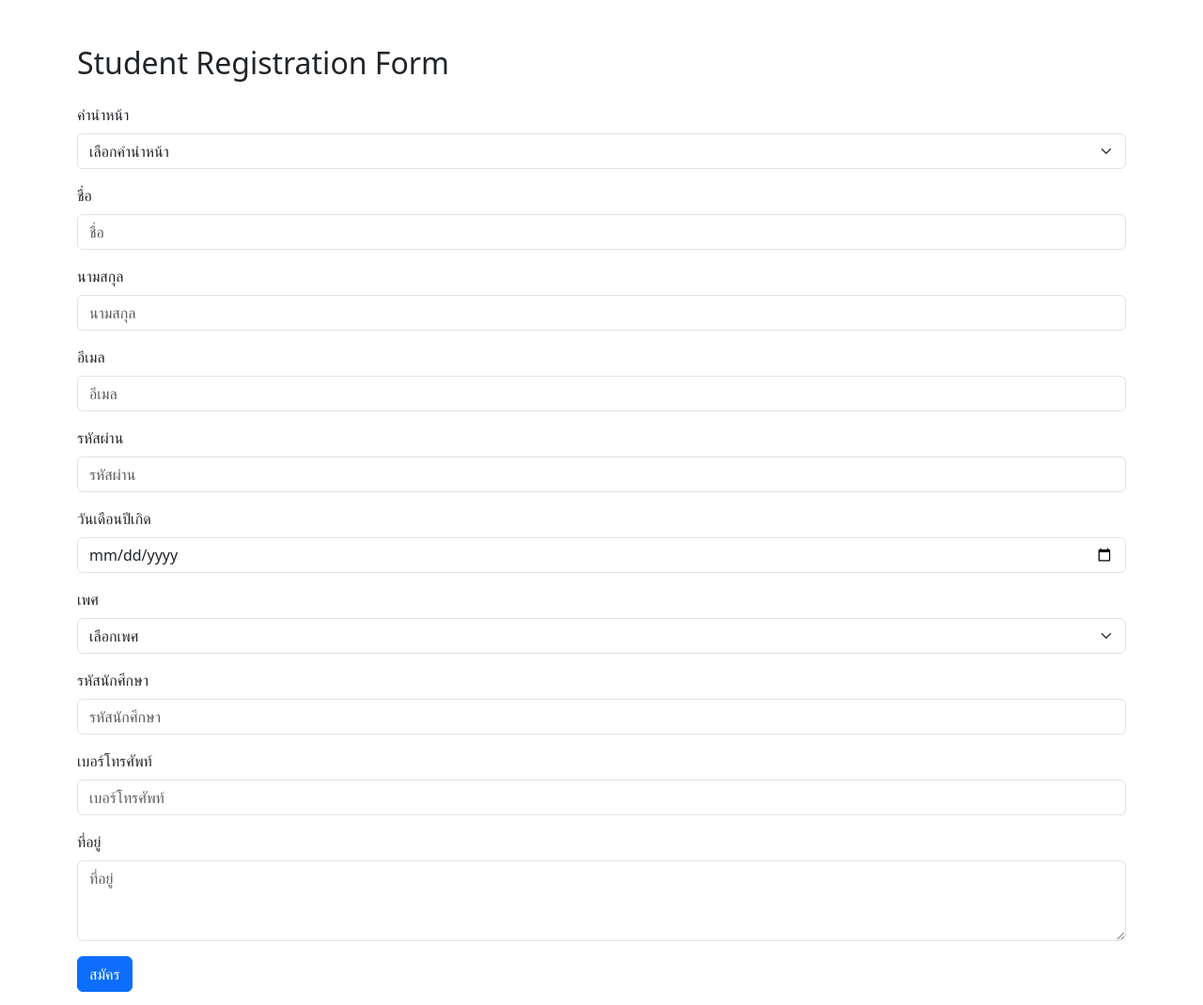
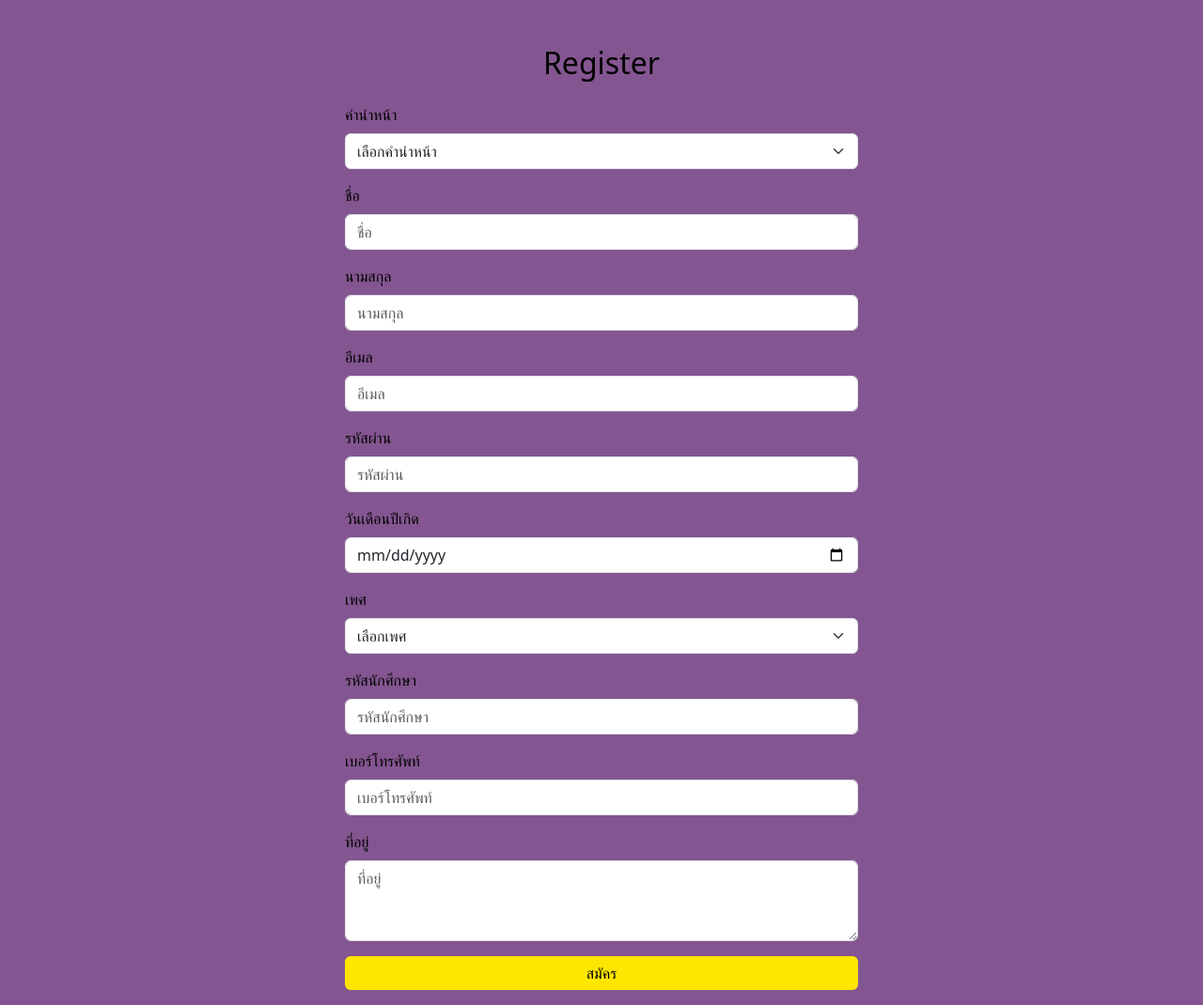
Before and after one commit to Janeny25/012kanyaphat, a PHP site: page /regis.php in a window 1280 px wide. Shown: the whole page at 94% size. Run offline with PHP 8.4, Linux system fonts and the light colour scheme.

Commit message:
เปลี่ยนหน้าตาของregis

```diff
--- /dev/null
+++ b/assets/css/regis.css
@@ -0,0 +1,22 @@
+body{
+    background-color: #845691;
+    color: hsl(0, 0%, 0%);
+}
+
+
+.btn-primary{
+    background-color: rgb(255, 230, 0);
+    border: none;
+    color: black;
+    width: 100%;
+}
+
+.btn-primary:hover{
+    background-color: rgb(255, 230, 0);
+    color: black;
+}
+
+.btn-primary:focus{
+    background-color: rgb(255, 230, 0);
+    color: black;
+}
--- a/regis.php
+++ b/regis.php
@@ -6,10 +6,13 @@
     <title>Student Registration Form</title>
     <!-- Bootstrap CSS -->
     <link href="https://cdn.jsdelivr.net/npm/bootstrap@5.3.0/dist/css/bootstrap.min.css" rel="stylesheet">
+    <link rel="stylesheet" href="assets/css/regis.css">
 </head>
 <body>
 <div class="container mt-5">
-    <h2 class="mb-4">Student Registration Form</h2>
+    <div class="row">
+        <div class="col-lg-6 mx-auto box-login">
+            <h2 class="mb-4 text-center"> Register </h2>
             <form action="save_regis.php" method="post">
                 <div class="mb-3">
                     <label for="prefix" class="form-label">คำนำหน้า</label>
@@ -71,8 +74,10 @@
                     <textarea class="form-control" name="address" rows="3" placeholder="ที่อยู่" required></textarea>
                 </div>
 
-        <button type="submit" class="btn btn-primary">สมัคร</button>
+                <button type="submit" class="btn mb-3 btn-primary">สมัคร</button>
             </form>
+        </div>
+    </div>
 </div>
 
 <!-- Bootstrap JS -->
```
Lines whose indentation alone changed are shown as unchanged.
